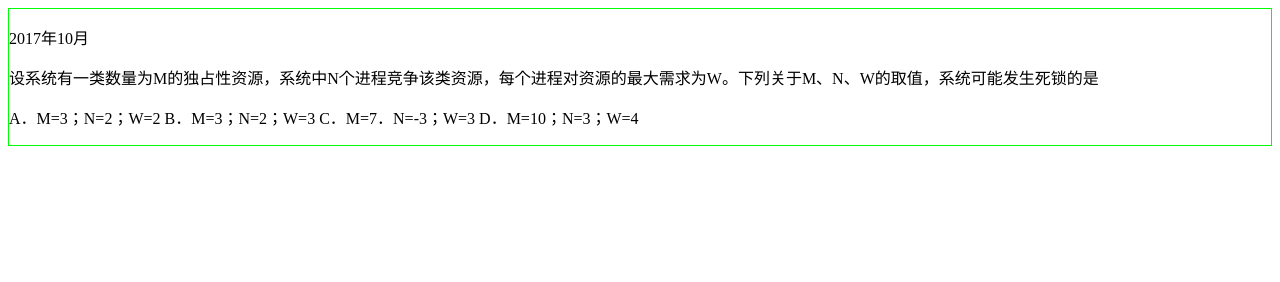
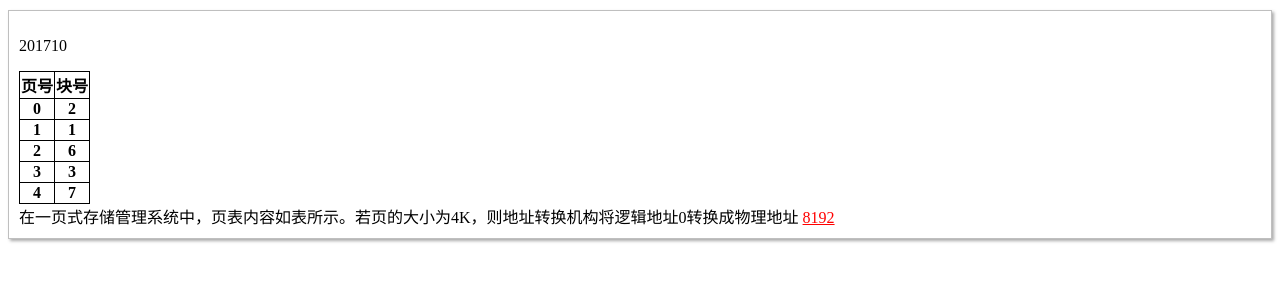
Before and after one commit to tck8888/vue_base_test, a website: page example/operating-system/test_paper/first.30.html in a window 1280 px wide. Drawn offline with Linux system fonts and the light colour scheme.

Commit message:
填空题

```diff
--- a/assets/css/common.css
+++ b/assets/css/common.css
@@ -5,7 +5,14 @@
     box-shadow: 2px 2px 3px #aaaaaa;
     padding: 10px;
 }
-.common-selected{
+
+.common-selected {
     color: red;
-    font-weight:bold;
+    font-weight: bold;
 }
+
+.common-completion {
+    color: red;
+    text-decoration: underline;
+    font-size: 16px;
+}
--- a/example/operating-system/test_paper/first.30.html
+++ b/example/operating-system/test_paper/first.30.html
@@ -5,22 +5,52 @@
     <meta charset="UTF-8">
     <meta name="viewport" content="width=device-width, initial-scale=1.0">
     <meta http-equiv="X-UA-Compatible" content="ie=edge">
-    <title>第二十题</title>
+    <title>第30题</title>
+    <link rel="stylesheet" type="text/css" href="../../../assets/css/common.css" />
 </head>
 
 <body>
     <div class="app">
-        <p>2017年10月</p>
-        <p>设系统有一类数量为M的独占性资源，系统中N个进程竞争该类资源，每个进程对资源的最大需求为W。下列关于M、N、W的取值，系统可能发生死锁的是
-            <p>  A．M=3；N=2；W=2    B．M=3；N=2；W=3
-                    C．M=7．N=-3；W=3   D．M=10；N=3；W=4
-                   </p>
-        </p>
+        <p>201710</p>
+        <table>
+            <tr>
+                <th>页号</th>
+                <th>块号</th>
+            </tr>
+            <tr>
+                <th>0</th>
+                <th>2</th>
+            </tr>
+            <tr>
+                <th>1</th>
+                <th>1</th>
+            </tr>
+            <tr>
+                <th>2</th>
+                <th>6</th>
+            </tr>
+            <tr>
+                <th>3</th>
+                <th>3</th>
+            </tr>
+            <tr>
+                <th>4</th>
+                <th>7</th>
+            </tr>
+        </table>
+        在一页式存储管理系统中，页表内容如表所示。若页的大小为4K，则地址转换机构将逻辑地址0转换成物理地址
+        <span class="common-completion">8192</span>
     </div>
 </body>
 <style>
-    .app {
-        border: 1px solid #00ff00
+    table {
+        border-collapse: collapse;
+    }
+
+    table,
+    td,
+    th {
+        border: 1px solid black;
     }
 </style>
 
```
Also changed, not shown: example/operating-system/test_paper/first.26.html (+6 -11 lines), example/operating-system/test_paper/first.27.html (+5 -12 lines), example/operating-system/test_paper/first.28.html (+6 -12 lines), example/operating-system/test_paper/first.29.html (+4 -12 lines), example/operating-system/test_paper/first.31.html (+5 -12 lines), example/operating-system/test_paper/first.32.html (+5 -12 lines).
